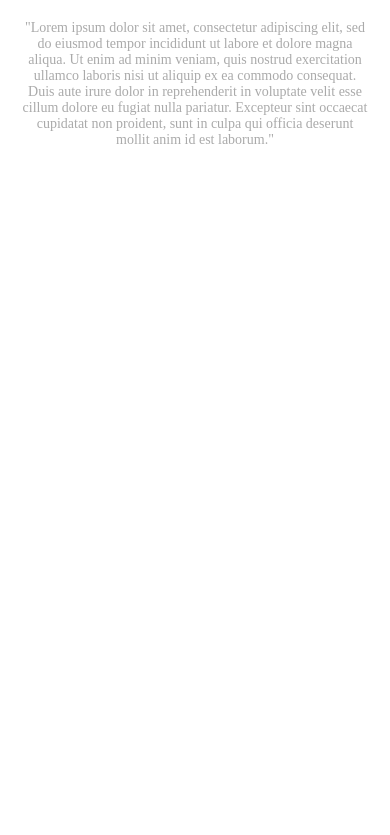
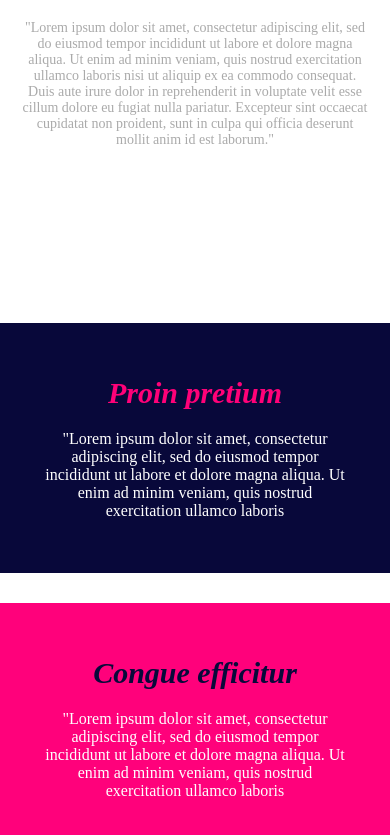
Before and after one commit to andersonarorjdev/gaming-page, a React (Create React App) app: page / in a window 390 px wide. Shown: the part 1538-2373 px from the top of the page. Before the commit the page ends 1731 px from the top, so only its background shows below. Built offline with nearby package versions, Linux system fonts and the light colour scheme.

Commit message:
Desenvolvido a segunda parte dos cards e ja deixado responsivo, faltando apenas o footer e a navbar.

```diff
--- a/src/components/cardssecond/cardssecond.jsx
+++ b/src/components/cardssecond/cardssecond.jsx
@@ -0,0 +1,33 @@
+//Imports to React
+import React from 'react';
+
+//Imports to styled-components
+import {SecondCardsTag, SecondCard, TitleSecondCard, TextParagraph} from './styled-cardssecond';
+
+const SecondCards = props =>{
+    return(
+        <SecondCardsTag>
+            <SecondCard background="#08083A">
+                <TitleSecondCard color="#FF0178">
+                    Proin pretium
+                </TitleSecondCard>
+                <TextParagraph>
+                    "Lorem ipsum dolor sit amet, consectetur adipiscing elit,
+                    sed do eiusmod tempor incididunt ut labore et dolore magna aliqua.
+                    Ut enim ad minim veniam, quis nostrud exercitation ullamco laboris
+                </TextParagraph>
+            </SecondCard>
+            <SecondCard background="#FF017B">
+                <TitleSecondCard color="#08093A">
+                   Congue efficitur
+                </TitleSecondCard>
+                <TextParagraph>
+                    "Lorem ipsum dolor sit amet, consectetur adipiscing elit,
+                    sed do eiusmod tempor incididunt ut labore et dolore magna aliqua.
+                    Ut enim ad minim veniam, quis nostrud exercitation ullamco laboris
+                </TextParagraph>
+            </SecondCard>
+        </SecondCardsTag>
+    );
+}
+export default SecondCards;
--- a/src/components/cardssecond/styled-cardssecond.jsx
+++ b/src/components/cardssecond/styled-cardssecond.jsx
@@ -0,0 +1,44 @@
+import styled from 'styled-components';
+
+export const SecondCardsTag = styled.div`
+    padding-top:100px;
+    width:100vw;
+    height:50vh;
+
+    display:flex;
+    flex-direction:row;
+    justify-content:space-around;
+    flex-wrap: wrap;
+`;
+
+export const SecondCard = styled.div`
+    width:45%;
+    height:250px;
+    background-color:${props => props.background};
+
+    display:flex;
+    flex-direction:column;
+    justify-content:center;
+    align-items:center;
+
+
+    @media (max-width:1100px){
+        width:480px;
+        margin-top:30px;
+
+    }
+`;
+
+export const TitleSecondCard = styled.h1`
+    color: ${props => props.color};
+    padding-bottom:20px;
+    font-size:30px;
+    font-weight:bolder;
+    font-style:italic;
+`;
+
+export const TextParagraph = styled.p`
+    color:#FFFFFF;
+    text-align:center;
+    padding:0px 40px;
+`;
--- a/src/content.jsx
+++ b/src/content.jsx
@@ -7,6 +7,7 @@ import Globalreset from './styles/Global-styles';
 //Imports to components
 import Main from './components/main/main';
 import FirstCards from './components/cardsfirst/cardsfirst';
+import SecondCards from './components/cardssecond/cardssecond';
 
 //Imports to images and assets
 import Banner from './assets/banner.png';
@@ -17,6 +18,7 @@ const content = props =>{
         <Globalreset />
         <Main image={Banner}/>
         <FirstCards />
+        <SecondCards />
       </>
     )
 }
```
